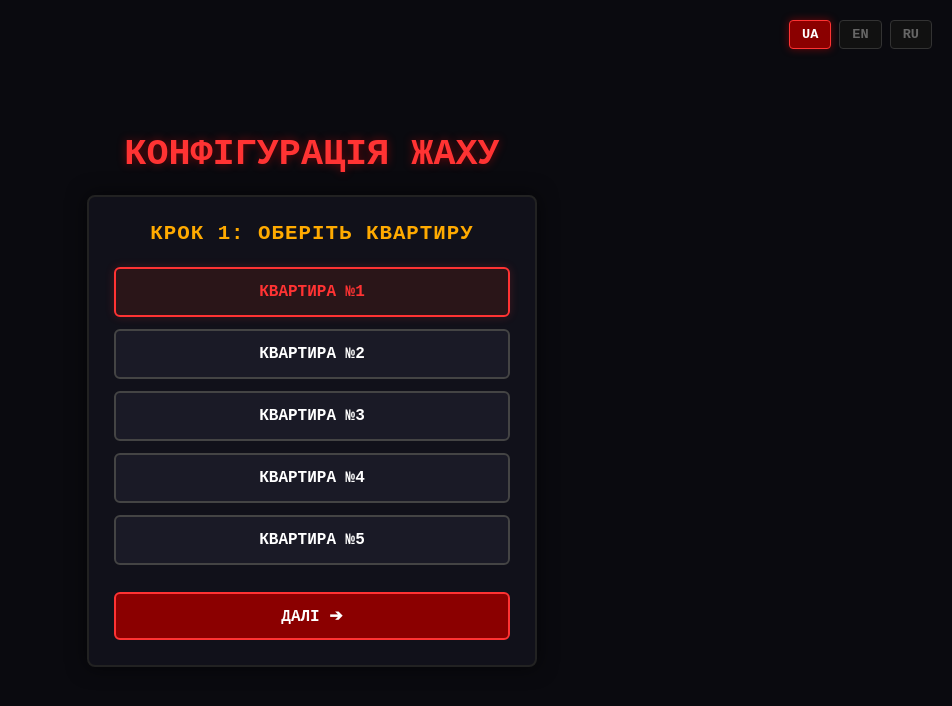
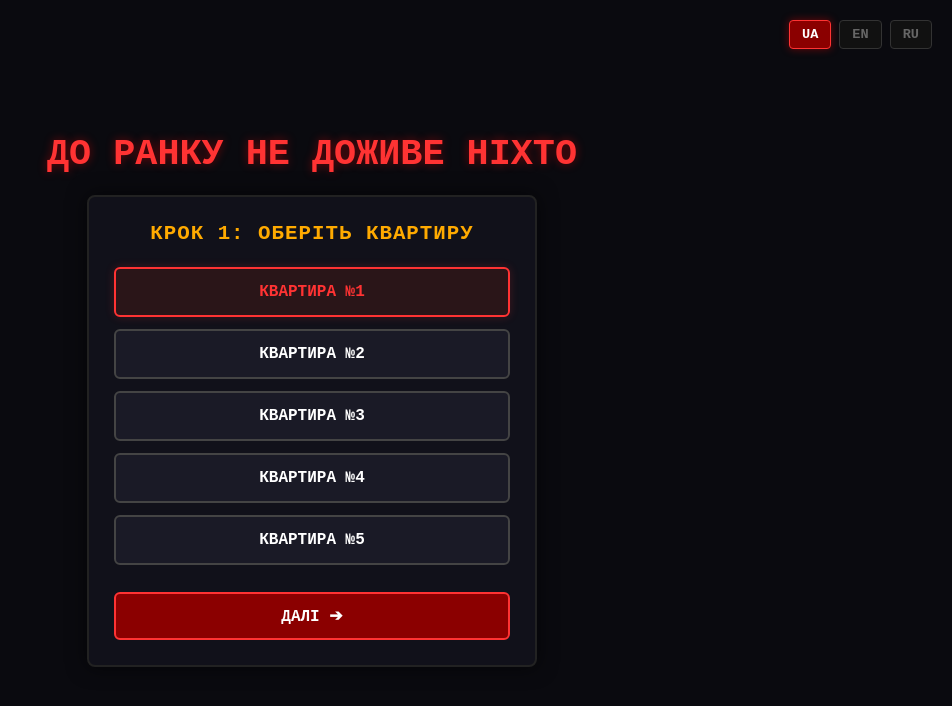
Before and after one commit to markiashkachaplya-ctrl/Shadow-Survivors, a plain HTML site: page index.html in a window 1280 px wide. Shown: the whole page, without its empty margins (328-1280 px from the left). Drawn offline with Linux system fonts and the light colour scheme.

Commit message:
Add files via upload

```diff
--- a/index.html
+++ b/index.html
@@ -3,7 +3,7 @@
 <head>
     <meta charset="UTF-8">
     <meta name="viewport" content="width=device-width, initial-scale=1.0">
-    <title>2D Хорор: Повне Виживання в Квартирах</title>
+    <title>До ранку не доживе ніхто</title>
     <style>
         #task-info-topright {
             position: absolute;
@@ -300,7 +300,7 @@
     <audio id="screamer-scream" src="https://actions.google.com/sounds/v1/horror/monster_screaming.ogg" preload="auto"></audio>
 
     <div id="setup-screen" class="overlay-screen">
-        <div class="ending-title" id="menu-main-title" style="color:#ff3333; text-shadow: 0 0 10px rgba(255,0,0,0.4); font-size: 2.3rem; margin-bottom: 20px;">КОНФІГУРАЦІЯ ЖАХУ</div>
+        <div class="ending-title" id="menu-main-title" style="color:#ff3333; text-shadow: 0 0 10px rgba(255,0,0,0.4); font-size: 2.3rem; margin-bottom: 20px;">ДО РАНКУ НЕ ДОЖИВЕ НІХТО</div>
 
         <div class="setup-container" id="step-apartment-view">
             <h3 id="step1-title">КРОК 1: ОБЕРІТЬ КВАРТИРУ</h3>
@@ -330,7 +330,7 @@
 
     <div id="game-wrapper">
         <header>
-            <h1 id="game-title">КВАРТИРА: ХОРР-ВИЖИВАННЯ</h1>
+            <h1 id="game-title">ДО РАНКУ НЕ ДОЖИВЕ НІХТО</h1>
             <div id="score-counter" style="font-weight:bold; color:#888;"><span id="progress-label">Прогрес:</span> <span id="score" style="color:#fff;">0</span>/<span id="max-score-display">20</span></div>
         </header>
 
@@ -388,7 +388,7 @@
 
         const i18n = {
             uk: {
-                mainTitle: "КОНФІГУРАЦІЯ ЖАХУ",
+                mainTitle: "ДО РАНКУ НЕ ДОЖИВЕ НІХТО",
                 step1: "КРОК 1: ОБЕРІТЬ КВАРТИРУ",
                 step2: "КРОК 2: ОБЕРІТЬ СКЛАДНІСТЬ",
                 apt: "КВАРТИРА №",
@@ -401,7 +401,7 @@
                 progress: "Прогрес:",
                 fear: "😱 РІВЕНЬ СТРАХУ",
                 battery: "🔋 ЛІХТАРИК",
-                gameTitle: "КВАРТИРА №{num}: ХОРР-ВИЖИВАННЯ",
+                gameTitle: "ДО РАНКУ НЕ ДОЖИВЕ НІХТО (КВАРТИРА №{num})",
                 enter: "[Зайти]",
                 chest: "[Батарейки]",
                 doorClosed: "ЗАЧИНЕНІ",
@@ -413,7 +413,7 @@
                 batteryChestBtn: "ЗАМІНИТИ БАТАРЕЙКИ",
                 batteryRenewed: "Батарейки оновлено! Повертайтеся.",
                 trapTriggered: "❌ ВИ ПОПАЛИСЯ! Ви піддалися на провокацію сутності. Рівень страху критично зріс!",
-                taskCleared: "✅ Успішно ліквідовано! Аналізуємо 상황 далі...",
+                taskCleared: "✅ Успішно ліквідовано! Аналізуємо ситуацію далі...",
                 taskClearedBattery: "✅ Ліквідовано! Також у кутку вы знайшли робочі БАТАРЕЙКИ (+30% заряду)!",
                 skipTrap: "🛡️ ОТРЕЗВІННЯ: Ви проігнорували пастку сутності. Розумний вибір!",
                 skipNormal: "😱 ТЕРОР: Ви залишили аномалію без уваги. Стає набагато страшніше...",
@@ -428,7 +428,7 @@
                 stepWord: "Крок"
             },
             en: {
-                mainTitle: "HORROR CONFIGURATION",
+                mainTitle: "NO ONE SURVIVES UNTIL DAWN",
                 step1: "STEP 1: CHOOSE APARTMENT",
                 step2: "STEP 2: CHOOSE DIFFICULTY",
                 apt: "APARTMENT #",
@@ -441,7 +441,7 @@
                 progress: "Progress:",
                 fear: "😱 FEAR LEVEL",
                 battery: "🔋 FLASHLIGHT",
-                gameTitle: "APARTMENT #{num}: HORROR SURVIVAL",
+                gameTitle: "NO ONE SURVIVES UNTIL DAWN (APT #{num})",
                 enter: "[Enter]",
                 chest: "[Batteries]",
                 doorClosed: "CLOSED",
@@ -468,8 +468,8 @@
                 stepWord: "Step"
             },
             ru: {
-                mainTitle: "КОНФИГУРАЦИЯ УЖАСА",
-                step1: "ШАГ 1: ВЫБЕРИТЕ КВАРТИРА",
+                mainTitle: "ДО УТРА НЕ ДОЖИВЕТ НИКТО",
+                step1: "ШАГ 1: ВЫБЕРИТЕ КВАРТИРУ",
                 step2: "ШАГ 2: ВЫБЕРИТЕ СЛОЖНОСТЬ",
                 apt: "КВАРТИРА №",
                 easy: "ЛЕГКИЙ УРОВЕНЬ",
@@ -481,7 +481,7 @@
                 progress: "Прогресс:",
                 fear: "😱 УРОВЕНЬ СТРАХА",
                 battery: "🔋 ФОНАРИК",
-                gameTitle: "КВАРТИРА №{num}: ХОРРОР-ВЫЖИВАНИЕ",
+                gameTitle: "ДО УТРА НЕ ДОЖИВЕТ НИКТО (КВАРТИРА №{num})",
                 enter: "[Войти]",
                 chest: "[Батарейки]",
                 doorClosed: "ЗАКРЫТА",
@@ -493,7 +493,7 @@
                 batteryChestBtn: "ЗАМЕНИТЬ БАТАРЕЙКИ",
                 batteryRenewed: "Батарейки обновлены! Возвращайтесь.",
                 trapTriggered: "❌ ВЫ ПОПАЛИСЬ! Вы поддались на провокацию сущности. Уровень страха критически вырос!",
-                taskCleared: "✅ Усчешно ликвидировано! Анализируем ситуацию дальше...",
+                taskCleared: "✅ Успешно ликвидировано! Анализируем ситуацию дальше...",
                 taskClearedBattery: "✅ Ликвидировано! Также в углу вы нашли рабочие БАТАРЕЙКИ (+30% заряда)!",
                 skipTrap: "🛡️ ОТРЕЗВЛЕНИЕ: Вы проигнорировали ловушку сущности. Разумный выбор!",
                 skipNormal: "😱 ТЕРРОР: Вы оставили активную аномалию без внимания. Становится гораздо страшнее...",
@@ -504,7 +504,7 @@
                 darkDesc: "Фонарик полностью разрядился. Без света вы не продержались и минуты.",
                 restartBtn: "ПОПРОБОВАТЬ СНОВА",
                 mainActionDefault: "ВЫПОЛНИТЬ ДЕЙСТВИЕ",
-                skipActionDefault: "ПРОПУСТИТИ ДЕЙСТВИЕ",
+                skipActionDefault: "ПРОПУСТИТЬ ДЕЙСТВИЕ",
                 stepWord: "Шаг"
             }
         };
```
